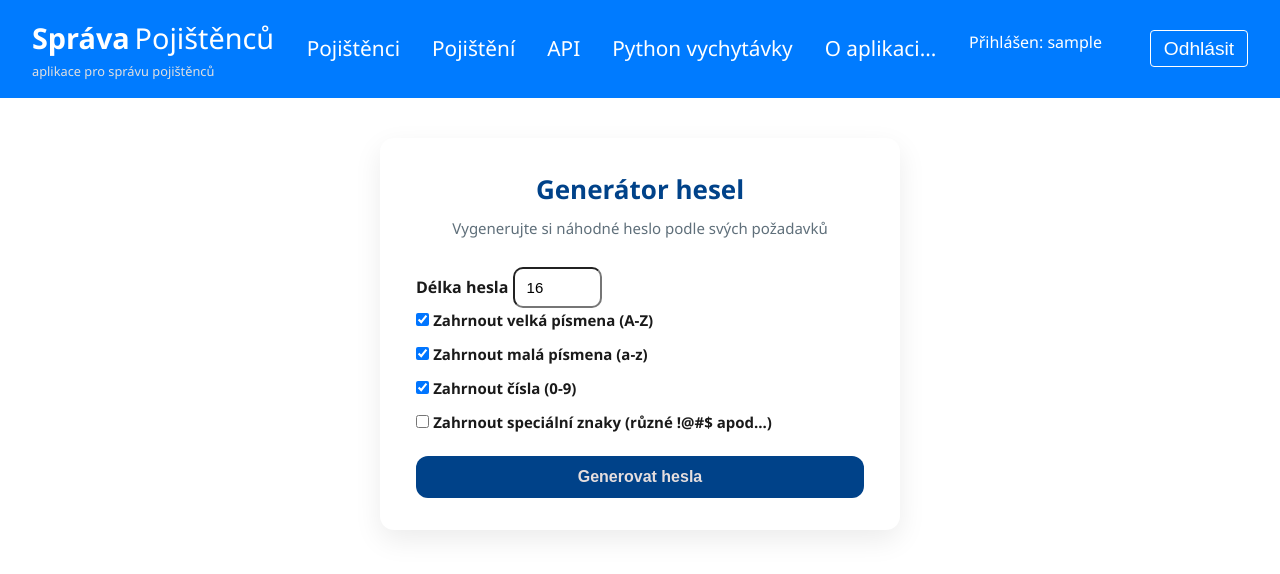
After one commit to HonzaVanek/evidence_webapp, a Django app: page /pojistenci/vychytavky/password-generator in a window 1280 px wide. The commit adds this page. Shown: the top 574 px of the page. Run offline with Django 4.2, Linux system fonts and the light colour scheme; the visitor is signed in with stand-in values (Sample User, id 1).

Commit message:
nová vychytávka - generátor hesel

```diff
--- /dev/null
+++ b/pojistenci/static/pojistenci/generate_password.css
@@ -0,0 +1,149 @@
+/* === ZÁKLAD STRÁNKY === */
+.generate-password-wrapper {
+    max-width: 520px;
+    margin: 40px auto;
+    padding: 32px 36px;
+    background: #ffffff;
+    border-radius: 14px;
+    box-shadow: 0 10px 28px rgba(0, 0, 0, 0.08);
+}
+
+.generate-password-title {
+    font-size: 26px;
+    font-weight: 700;
+    margin-bottom: 8px;
+    color: #004289;
+    text-align: center;
+}
+
+.generate-password-subtitle {
+    text-align: center;
+    color: #5f6f7a;
+    font-size: 15px;
+    margin-bottom: 28px;
+}
+
+/* === FORM === */
+.generate-password-form label {
+    font-weight: 600;
+    margin-bottom: 6px;
+    color: #1a1a1a;
+}
+
+.generate-password-form input[type="number"] {
+    border-radius: 10px;
+    padding: 10px 12px;
+    font-size: 15px;
+}
+
+.generate-password-options {
+    margin-top: 18px;
+    margin-bottom: 22px;
+}
+
+.generate-password-options .form-check {
+    margin-bottom: 10px;
+}
+
+.generate-password-options .form-check-input {
+    cursor: pointer;
+}
+
+.generate-password-options .form-check-label {
+    cursor: pointer;
+    font-size: 15px;
+}
+
+/* === SUBMIT === */
+.generate-password-submit {
+    width: 100%;
+    padding: 12px 16px;
+    font-size: 16px;
+    font-weight: 700;
+    border-radius: 12px;
+    background-color: #004289;
+    border: none;
+    color: #e5dede;
+}
+
+.generate-password-submit:hover {
+    background-color: #00366f;
+}
+
+/* === VÝSLEDEK === */
+.generated-password-box {
+    margin-top: 26px;
+    padding: 18px 20px;
+    background: #f1f7ff;
+    border-left: 5px solid #004289;
+    border-radius: 10px;
+}
+
+.generated-password-box strong {
+    display: block;
+    margin-bottom: 8px;
+    color: #003366;
+}
+
+.generated-password-box code {
+    font-size: 16px;
+    font-weight: 600;
+    background: transparent;
+    color: #111;
+    word-break: break-all;
+}
+
+.generate-password-form input:focus {
+    outline: none;
+    box-shadow: 0 0 0 2px rgba(0, 66, 137, 0.25);
+}
+
+.generated-password-row {
+    display: flex;
+    align-items: center;
+    gap: 10px;
+}
+
+.copy-password-btn {
+    border: none;
+    background: #e9f1ff;
+    color: #004289;
+    font-size: 16px;
+    padding: 6px 8px;
+    border-radius: 8px;
+    cursor: pointer;
+    transition: background 0.2s ease;
+}
+
+.copy-password-btn:hover {
+    background: #d6e6ff;
+}
+
+.copy-feedback {
+    margin-top: 8px;
+    font-size: 13px;
+    color: #1a7f37;
+    opacity: 0;
+    transition: opacity 0.25s ease;
+}
+
+.copy-feedback.visible {
+    opacity: 1;
+}
+
+.generated-password-list {
+    list-style: none;
+    padding: 0;
+    margin-top: 12px;
+}
+
+.generated-password-item {
+    display: flex;
+    align-items: center;
+    justify-content: space-between;
+    gap: 10px;
+    padding: 8px 10px;
+    background: #ffffff;
+    border-radius: 8px;
+    margin-bottom: 8px;
+}
--- /dev/null
+++ b/pojistenci/templates/pojistenci/generate_password.html
@@ -0,0 +1,83 @@
+{% extends "base.html" %}
+{% load static %}
+
+{% block title %}Generátor náhodného hesla{% endblock title %}
+
+{% block style %}{% static "pojistenci/generate_password.css" %}{% endblock style %}
+
+{% block content %}
+<div class="generate-password-wrapper">
+    <h1 class="generate-password-title">Generátor hesel</h1>
+    <p class="generate-password-subtitle">Vygenerujte si náhodné heslo podle svých požadavků</p>
+
+    {% if error_message %}
+        <div class="alert alert-danger" role="alert">
+            {{ error_message }}
+        </div>
+    {% endif %}
+
+    <form method="POST" class="generate-password-form">
+        {% csrf_token %}
+
+        <div class="generate-password-options">
+            <div class="mb-3">
+                <label for="password_length" class="form-label">Délka hesla</label>
+                <input type="number" class="form-control" id="password_length" name="password_length" value="16" min="1" max="100">
+            </div>
+
+            <div class="mb-3">
+                <div class="form-check">
+                    <input class="form-check-input" type="checkbox" id="use_uppercase" name="use_uppercase" checked>
+                    <label class="form-check-label" for="use_uppercase">Zahrnout velká písmena (A-Z)</label>
+                </div>
+                <div class="form-check">
+                    <input class="form-check-input" type="checkbox" id="use_lowercase" name="use_lowercase" checked>
+                    <label class="form-check-label" for="use_lowercase">Zahrnout malá písmena (a-z)</label>
+                </div>
+                <div class="form-check">
+                    <input class="form-check-input" type="checkbox" id="use_digits" name="use_digits" checked>
+                    <label class="form-check-label" for="use_digits">Zahrnout čísla (0-9)</label>
+                </div>
+                <div class="form-check">
+                    <input class="form-check-input" type="checkbox" id="use_special" name="use_special">
+                    <label class="form-check-label" for="use_special">Zahrnout speciální znaky (různé !@#$ apod...)</label>
+                </div>
+            </div>
+        </div>
+
+        <button type="submit" class="generate-password-submit">Generovat hesla</button>
+    </form>
+
+        {% if generated_passwords and not error_message %}
+        <div class="generated-password-box mt-4">
+            <strong>Generovaná hesla:</strong>
+
+            <ul class="generated-password-list">
+                {% for password in generated_passwords %}
+                <li class="generated-password-item">
+                    <code id="password-{{ forloop.counter }}">{{ password }}</code>
+
+                    <button type="button"
+                            class="copy-password-btn"
+                            title="Zkopírovat do schránky"
+                            onclick="copyPassword('password-{{ forloop.counter }}')">
+                        📋
+                    </button>
+                </li>
+                {% endfor %}
+            </ul>
+        </div>
+        {% endif %}
+</div>
+
+
+<script>
+function copyPassword(elementId) {
+    const el = document.getElementById(elementId);
+    if (!el) return;
+
+    navigator.clipboard.writeText(el.innerText);
+}
+</script>
+
+{% endblock %}
--- a/pojistenci/templates/pojistenci/vychytavky.html
+++ b/pojistenci/templates/pojistenci/vychytavky.html
@@ -35,6 +35,12 @@
         <span>Odstranění pozadí</span>
     </a>
 
+    <a href="{% url 'password-generator' %}" class="tile">
+        <div class="tile-glow"></div>
+        <img src="{% static 'pojistenci/img/password_generator_icon.png' %}">
+        <span>Generátor hesel</span>
+    </a>
+
 </div>
 
 <script>
--- a/pojistenci/urls.py
+++ b/pojistenci/urls.py
@@ -30,4 +30,5 @@ urlpatterns = [
     path('pojistenci/vychytavky/chart', views.generate_chart, name='generate-chart'),
     path('pojistenci/vychytavky/background', views.remove_background, name='remove-background'),
     path('pojistenci/vychytavky/pie-chart', views.generate_pie_chart, name='generate-pie-chart'),
+    path('pojistenci/vychytavky/password-generator', views.generate_password, name='password-generator')
 ]
--- a/pojistenci/views.py
+++ b/pojistenci/views.py
@@ -621,3 +621,52 @@ def generate_pie_chart(request):
 
         return render(request, 'pojistenci/generate_pie_chart.html', {'pie_chart_image_url': pie_chart_image_url, 'prev_count': count, "prev_values": values, "prev_colors": colors, "prev_use_custom": use_custom, "prev_labels": labels, "prev_use_labels": use_labels, "is_staff": request.user.is_staff, "count_range": range(count)})
     return render(request, 'pojistenci/generate_pie_chart.html', {"is_staff": request.user.is_staff, "count_range": range(3), "prev_count" : 3})
+
+@login_required
+def generate_password(request):
+    generated_passwords = []
+    error_message = None
+
+    if request.method == "POST":
+        try:
+            length = int(request.POST.get("password_length", 16))
+            if length < 1 or length > 100:
+                raise ValueError
+        except ValueError:
+            error_message = "Délka hesla musí být číslo v rozsahu 1–100."
+        else:
+            use_upper = request.POST.get("use_uppercase") == "on"
+            use_lower = request.POST.get("use_lowercase") == "on"
+            use_digits = request.POST.get("use_digits") == "on"
+            use_special = request.POST.get("use_special") == "on"
+
+            import string
+            import secrets
+
+            character_pool = ""
+
+            if use_upper:
+                character_pool += string.ascii_uppercase
+            if use_lower:
+                character_pool += string.ascii_lowercase
+            if use_digits:
+                character_pool += string.digits
+            if use_special:
+                character_pool += "!@#$%^&*()-_=+[]{}?"
+
+            if not character_pool:
+                error_message = "Vyberte alespoň jednu kategorii znaků."
+            else:
+                for _ in range(5):
+                    generated_passwords.append(
+                        "".join(secrets.choice(character_pool) for _ in range(length))
+                    )
+
+    return render(
+        request,
+        "pojistenci/generate_password.html",
+        {
+            "generated_passwords": generated_passwords,
+            "error_message": error_message,
+        },
+    )
```
Also changed, not shown: pojistenci/static/pojistenci/img/password_generator_icon.png (added).
